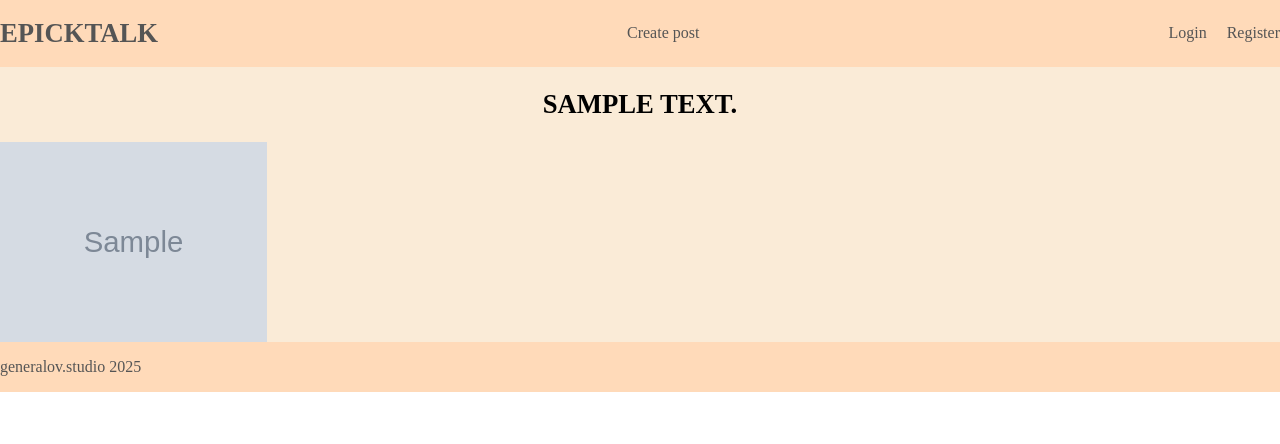
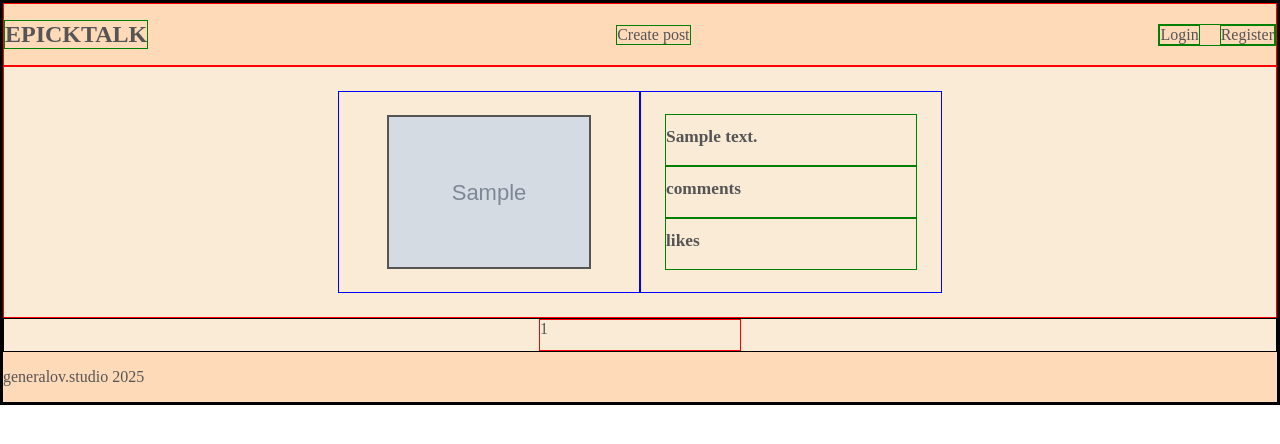
Before and after one commit to AlexanderGeneralov/netology_graduation_project, a Django app: page /app/pubs/ in a window 1280 px wide. Shown: the top 444 px of the page. Run offline with Django 5.2, Linux system fonts and the light colour scheme; tables that the repository leaves empty hold one stand-in row (values such as "Sample post"); grey boxes marked "Sample" are stand-in pictures.

Commit message:
git commit -m "html and css update"

```diff
--- a/app/models.py
+++ b/app/models.py
@@ -15,6 +15,11 @@ class Publication(models.Model):
 
     def __str__(self):
         return str(self.id)
+
+    class Meta:
+        verbose_name = "Публикация"
+        verbose_name_plural = "Публикации"
+        ordering = ["-pub_date"]
 
 
 class Comment(models.Model):
--- a/app/static/epictalk/style.css
+++ b/app/static/epictalk/style.css
@@ -3,6 +3,7 @@ body {
     flex-direction: column;
 	margin: 0;
 	padding: 0;
+	border: 3px solid black;
 }
 
 header {
@@ -11,24 +12,27 @@ header {
     background-color: #ffdab9;
     align-items: center;
     color: #555555;
-	padding: 1 em;
+	border: 1px solid red;
 }
 
-header img {
-    max-width: 100pt;
-    max-height: 100pt;
-    width: auto;
-    height: auto;
+header h1 {
+    font-size: 18pt;
+    text-transform: uppercase;
+    text-align: center;
+    color: #555555;
+    border: 1px solid green;
 }
 
 header nav {
     display: flex;
     gap: 20px;
+    border: 1px solid green;
 }
 
 header a {
 	color: #555555;
 	text-decoration: none;
+	border: 1px solid green;
 }
 
 
@@ -36,26 +40,68 @@ main {
     background-color: #faebd7;
 }
 
-article {
 
-}
 
 footer {
     background-color: #ffdab9;
     color: #555555;
 }
 
-h1 {
-    font-size: 20pt;
-    text-transform: uppercase;
-    text-align: center;
-}
 
 img {
 	display: flex;
 	justify-content: center;
-    max-width: 200pt;
-    max-height: 200pt;
+    max-width: 150pt;
+    max-height: 150pt;
+
+    border: 2px solid #555555;
+}
+
+.pub-box {
+    display: flex;
+    align-items: center;
+    justify-content: center;
     width: auto;
-    height: auto;
+    height: 250px;
+    border: 1px solid red;
 }
+
+.pub-box-inner {
+    display: flex;
+    flex-direction: column;
+    align-items: center;
+    justify-content: center;
+    width: 300px;
+    height: 200px;
+    border: 1px solid blue;
+}
+
+.pub-box-details {
+    display:flex;
+    width: 250px;
+    height: 50px;
+    border: 1px solid green;
+}
+
+.pub-box-details h1 {
+    font-size: 13pt;
+    color: #555555;
+}
+
+.pagination-box {
+  display: flex;
+  align-items: center;
+  justify-content: center;
+  border: 1px solid black
+}
+
+.pagination-box div {
+  width: 200px;
+  height: 30px;
+  border: 1px solid red;
+}
+
+.pagination-box a {
+	color: #555555;
+	text-decoration: none;
+}
--- a/app/templates/epictalk/pub_list.html
+++ b/app/templates/epictalk/pub_list.html
@@ -2,9 +2,9 @@
 {% block content %}
 {% load static %}
 
-    {% for pub in pubs %}
-        <article>
-            <h1>{{ pub.pub_text }}</h1>
+    {% for pub in page_obj %}
+        <div class="pub-box">
+            <div class="pub-box-inner">
             {% if pub.images.all %}
                 {% for image in pub.images.all|slice:":1" %}
                     <img src="{{ image.image.url }}">
@@ -12,8 +12,49 @@
             {% else %}
                 <img src="{% static 'epictalk/default.jpg' %}">
             {% endif %}
+            </div>
+            <div class="pub-box-inner">
+                <div class="pub-box-details"><h1>{{ pub.pub_text }}</h1></div>
+                <div class="pub-box-details"><h1>comments</h1></div>
+                <div class="pub-box-details"><h1>likes</h1></div>
+            </div>
+        </div>
 
-        </article>
     {% endfor %}
 
+    <div class="pagination-box">
+        <div>
+    {% if page_obj.has_previous %}
+        <a href="?page={{ page_obj.previous_page_number }}">prev </a>
+    {% if page_obj.number > 3 %}
+        <a href="?page=1"> 1 </a>
+    {% if page_obj.number > 4 %}
+        <a>...</a>
+    {% endif %}
+    {% endif %}
+    {% endif %}
+
+    {% for num in page_obj.paginator.page_range %}
+    {% if page_obj.number == num %}
+        <a href="?page={{ num }}"> {{ num }} </a>
+    {% elif num > page_obj.number|add:'-3' and num < page_obj.number|add:'3' %}
+        <a href="?page={{ num }}"> {{ num }} </a>
+    {% endif %}
+    {% endfor %}
+
+    {% if page_obj.has_next %}
+        {% if page_obj.number < page_obj.paginator.num_pages|add:'-3' %}
+            <a>...</a>
+            <a href="?page={{ page_obj.paginator.num_pages }}"> {{ page_obj.paginator.num_pages }} </a>
+        {% elif page_obj.number < page_obj.paginator.num_pages|add:'-2' %}
+            <a href="?page={{ page_obj.paginator.num_pages }}"> {{ page_obj.paginator.num_pages }} </a>
+        {% endif %}
+
+        <a href="?page={{ page_obj.next_page_number }}"> next</a>
+    {% endif %}
+
+        </div>
+    </div>
+
+
 {% endblock %}
--- a/app/views.py
+++ b/app/views.py
@@ -12,7 +12,7 @@ def pub_list_view(request):
     paginator = Paginator(pubs, 2)
     page_number = request.GET.get("page")
     page_obj = paginator.get_page(page_number)
-    context = {"pubs": pubs}
+    context = {"page_obj": page_obj}
     return render(request, "epictalk/pub_list.html", context)
 
 
```
